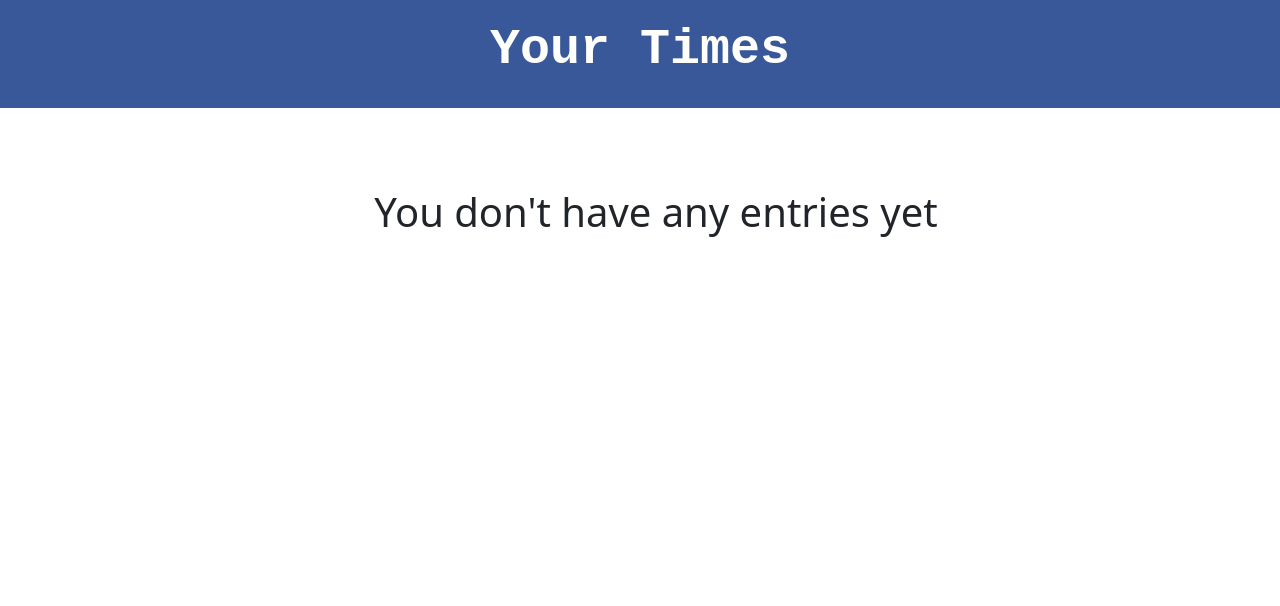
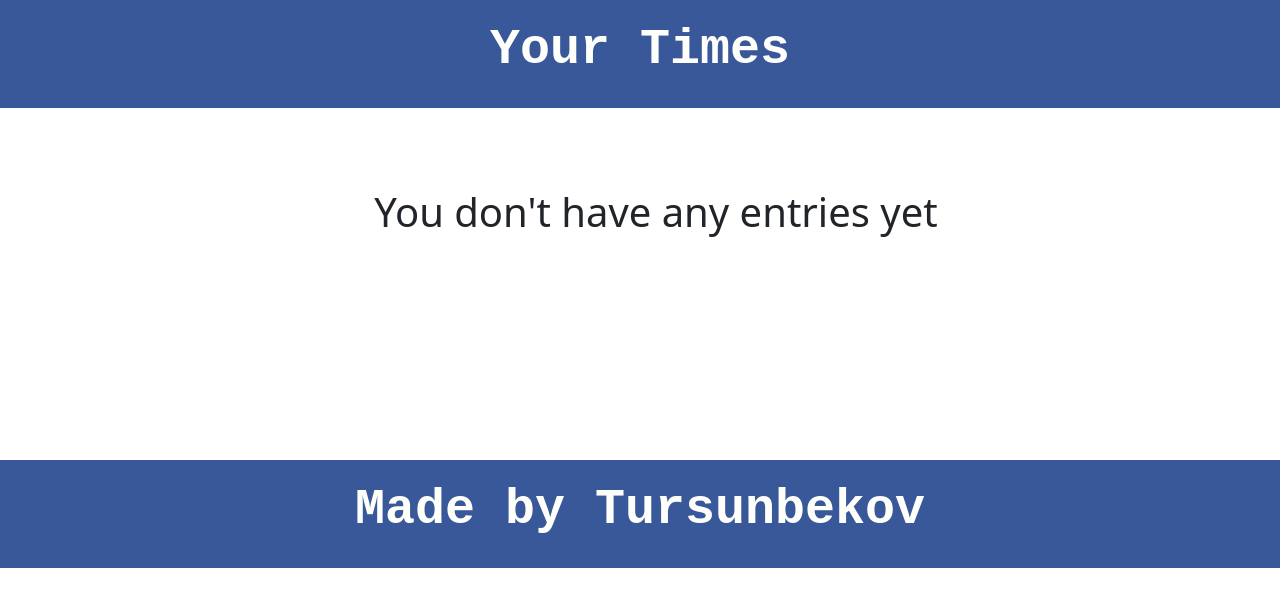
Before and after one commit to Kubanychbek-Dev/TimeBook.io, a plain HTML site: page times.html in a window 1280 px wide. Drawn offline with nearby package versions, Linux system fonts and the light colour scheme.

Commit message:
update and add footer

```diff
--- a/scripts/times.js
+++ b/scripts/times.js
@@ -18,6 +18,7 @@ window.addEventListener("load", () => {
     }else {
       const timeMenu = document.querySelector(".time__menu")
       const h1 = document.createElement("h1")
+      h1.classList.add("empty-entries")
       h1.innerText = "You don't have any entries yet"
       timeMenu.append(h1)
     }
--- /dev/null
+++ b/scss/_footer.scss
@@ -0,0 +1,12 @@
+.footer {
+  background-color: #395899;
+  padding: 20px 0;
+}
+
+.footer-title {
+  text-align: center;
+  font-size: 50px;
+  font-weight: bold;
+  font-family: 'Courier New', Courier, monospace;
+  color: #FEFFFB;
+}
--- a/scss/_index.scss
+++ b/scss/_index.scss
@@ -15,6 +15,10 @@
 .title-link {
   text-decoration: none;
   color: #FEFFFB;
+}
+
+.main {
+  margin-bottom: 200px;
 }
 
 .wrapper {
--- a/scss/_times.scss
+++ b/scss/_times.scss
@@ -33,3 +33,7 @@
     padding: 4px 8px;
   }
 }
+
+.empty-entries {
+  text-align: center;
+}
--- a/scss/main.scss
+++ b/scss/main.scss
@@ -1,3 +1,4 @@
 @import "globals";
 @import "index";
 @import "times";
+@import "footer";
--- a/times.html
+++ b/times.html
@@ -33,5 +33,15 @@
     </div>
   </main>
 
+  <footer class="footer">
+    <div class="container-fluid">
+      <div class="row">
+        <div class="col-12 col-md-12">
+          <h1 class="footer-title">Made by Tursunbekov</h1>
+        </div>
+      </div>
+    </div>
+  </footer>
+
 </body>
 </html>
```
Also changed, not shown: index.html (+10 -0 lines), css/main.min.css.
